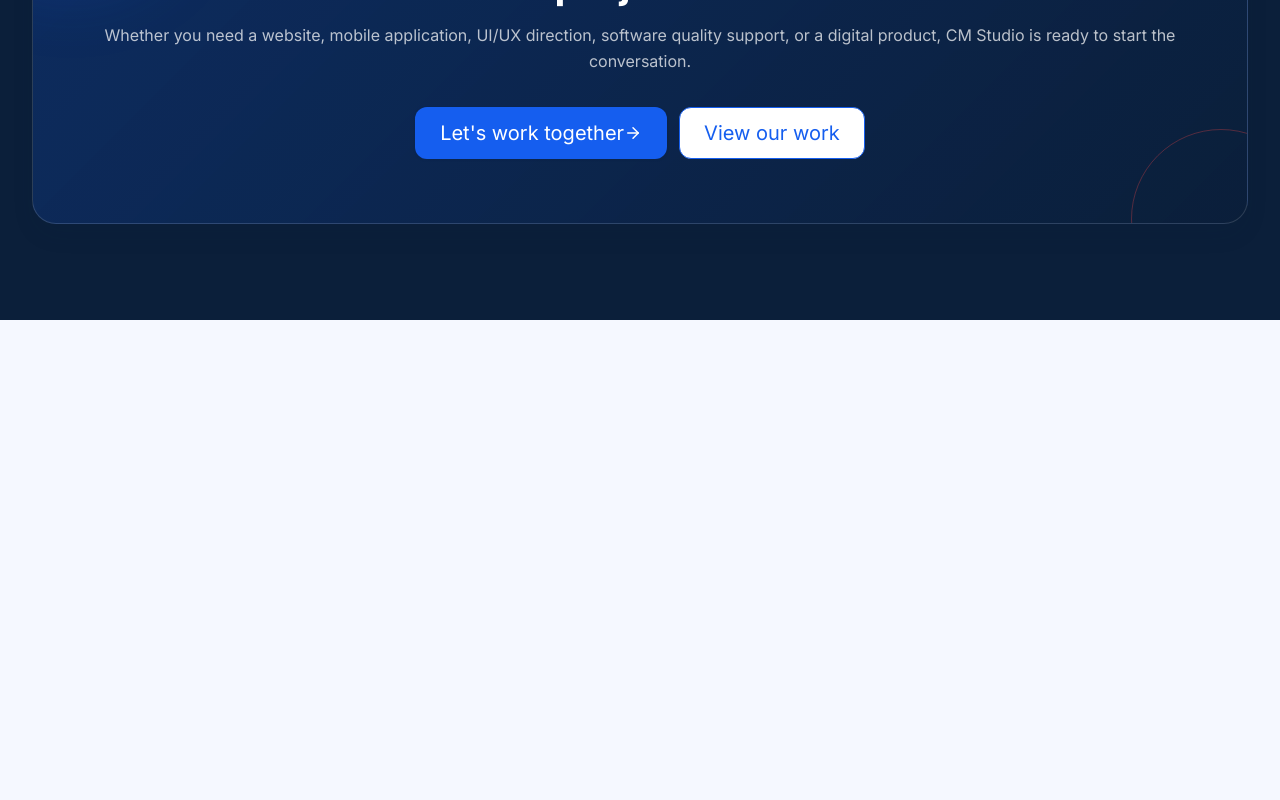
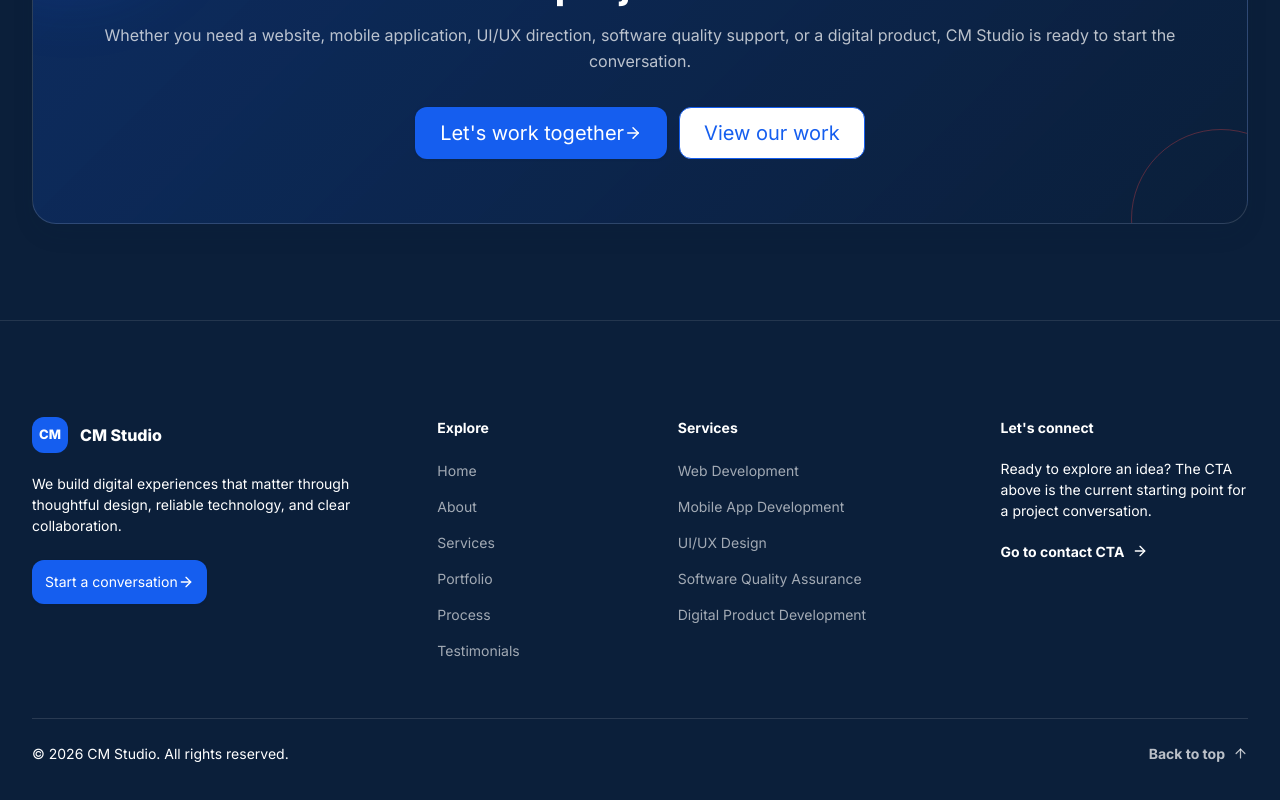
Before and after one commit to choirulmufas/monokrom-studio, a React (Vite) app: page / in a window 1280 px wide. Shown: the part 7588-8388 px from the top of the page. Before the commit the page ends 7908 px from the top, so only its background shows below. Built offline with nearby package versions, Linux system fonts and the light colour scheme.

Commit message:
feat: add footer section

```diff
--- a/src/App.jsx
+++ b/src/App.jsx
@@ -8,6 +8,7 @@ import WhyChooseUs from './components/WhyChooseUs.jsx'
 import Process from './components/Process.jsx'
 import Testimonials from './components/Testimonials.jsx'
 import CTA from './components/CTA.jsx'
+import Footer from './components/Footer.jsx'
 
 function App() {
   return (
@@ -24,6 +25,7 @@ function App() {
         <Testimonials />
         <CTA />
       </main>
+      <Footer />
     </>
   )
 }
--- /dev/null
+++ b/src/components/Footer.jsx
@@ -0,0 +1,91 @@
+import { ArrowRight, ArrowUp } from 'lucide-react'
+import { services } from '../data/services.js'
+import Button from './ui/Button.jsx'
+import Container from './ui/Container.jsx'
+import Section from './ui/Section.jsx'
+
+const navigationLinks = [
+  { label: 'Home', href: '#home' },
+  { label: 'About', href: '#about' },
+  { label: 'Services', href: '#services' },
+  { label: 'Portfolio', href: '#portfolio' },
+  { label: 'Process', href: '#process' },
+  { label: 'Testimonials', href: '#testimonials' },
+]
+
+function FooterLink({ children, href }) {
+  return (
+    <a className="footer-link" href={href}>
+      {children}
+    </a>
+  )
+}
+
+function Footer() {
+  return (
+    <Section as="footer" background="navy" className="footer-section">
+      <Container>
+        <div className="footer-grid">
+          <div className="footer-brand">
+            <a href="#home" className="inline-flex items-center gap-3 text-white">
+              <span aria-hidden="true" className="footer-logo">CM</span>
+              <span className="text-base font-extrabold">CM Studio</span>
+            </a>
+            <p className="mt-5 max-w-xs text-body-small text-white/65">
+              We build digital experiences that matter through thoughtful design, reliable technology, and clear collaboration.
+            </p>
+            <Button href="#contact" variant="primary" size="sm" className="mt-6">
+              Start a conversation
+              <ArrowRight aria-hidden="true" size={16} />
+            </Button>
+          </div>
+
+          <nav aria-label="Footer navigation">
+            <h2 className="footer-heading">Explore</h2>
+            <ul className="footer-link-list" role="list">
+              {navigationLinks.map((link) => (
+                <li key={link.href}>
+                  <FooterLink href={link.href}>{link.label}</FooterLink>
+                </li>
+              ))}
+            </ul>
+          </nav>
+
+          <div>
+            <h2 className="footer-heading">Services</h2>
+            <ul className="footer-link-list" role="list">
+              {services.map((service) => (
+                <li key={service.title}>
+                  <span className="footer-service">{service.title}</span>
+                </li>
+              ))}
+            </ul>
+          </div>
+
+          <div>
+            <h2 className="footer-heading">Let&apos;s connect</h2>
+            <p className="text-body-small text-white/65">
+              Ready to explore an idea? The CTA above is the current starting point for a project conversation.
+            </p>
+            <a className="footer-action-link mt-5" href="#contact">
+              Go to contact CTA
+              <ArrowRight aria-hidden="true" size={16} />
+            </a>
+          </div>
+        </div>
+
+        <div className="footer-bottom">
+          <p className="text-body-small text-white/55">
+            © {new Date().getFullYear()} CM Studio. All rights reserved.
+          </p>
+          <a className="footer-top-link" href="#home">
+            Back to top
+            <ArrowUp aria-hidden="true" size={15} />
+          </a>
+        </div>
+      </Container>
+    </Section>
+  )
+}
+
+export default Footer
--- a/src/index.css
+++ b/src/index.css
@@ -905,6 +905,93 @@
 		width: 180px;
 		border: 1px solid rgb(239 68 68 / 0.32);
 	}
+
+	.footer-section {
+		position: relative;
+		border-top: 1px solid rgb(255 255 255 / 0.1);
+	}
+
+	.footer-grid {
+		display: grid;
+		gap: 40px;
+	}
+
+	.footer-logo {
+		display: grid;
+		height: 36px;
+		width: 36px;
+		place-items: center;
+		border-radius: var(--radius-md);
+		background: var(--color-primary);
+		font-size: 13px;
+		font-weight: 800;
+	}
+
+	.footer-heading {
+		margin-bottom: 20px;
+		color: var(--color-white);
+		font-size: 14px;
+		font-weight: 700;
+	}
+
+	.footer-link-list {
+		display: flex;
+		flex-direction: column;
+		gap: 12px;
+		list-style: none;
+		margin: 0;
+		padding: 0;
+	}
+
+	.footer-link,
+	.footer-service {
+		color: rgb(255 255 255 / 0.62);
+		font-size: 14px;
+		line-height: 1.5;
+	}
+
+	.footer-link {
+		transition: color 200ms ease;
+	}
+
+	.footer-link:hover,
+	.footer-link:focus-visible {
+		color: var(--color-white);
+	}
+
+	.footer-action-link,
+	.footer-top-link {
+		display: inline-flex;
+		align-items: center;
+		gap: 8px;
+		font-size: 14px;
+		font-weight: 700;
+	}
+
+	.footer-action-link {
+		color: var(--color-white);
+	}
+
+	.footer-action-link:hover,
+	.footer-action-link:focus-visible,
+	.footer-top-link:hover,
+	.footer-top-link:focus-visible {
+		color: var(--color-primary);
+	}
+
+	.footer-bottom {
+		display: flex;
+		align-items: center;
+		justify-content: space-between;
+		gap: 20px;
+		border-top: 1px solid rgb(255 255 255 / 0.12);
+		margin-top: 56px;
+		padding-top: 24px;
+	}
+
+	.footer-top-link {
+		color: rgb(255 255 255 / 0.72);
+	}
 }
 
 @media (prefers-reduced-motion: reduce) {
@@ -943,6 +1030,10 @@
 	}
 
 	.process-track {
+		grid-template-columns: repeat(2, minmax(0, 1fr));
+	}
+
+	.footer-grid {
 		grid-template-columns: repeat(2, minmax(0, 1fr));
 	}
 }
@@ -994,4 +1085,9 @@
 		background: var(--color-white);
 	}
 
+	.footer-grid {
+		grid-template-columns: minmax(0, 1.3fr) minmax(0, 0.7fr) minmax(0, 1fr) minmax(0, 0.9fr);
+		gap: 48px;
+	}
+
 }
```
Also changed, not shown: 1 other file (tests, documents, lock files or other folders).
